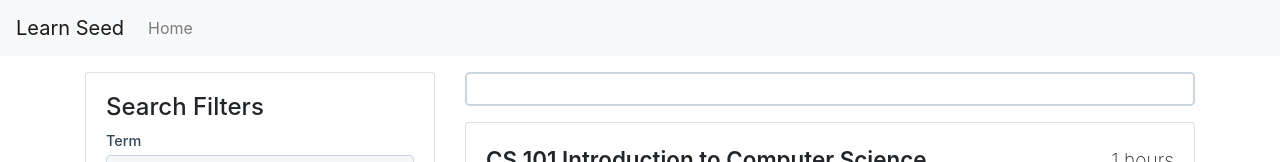
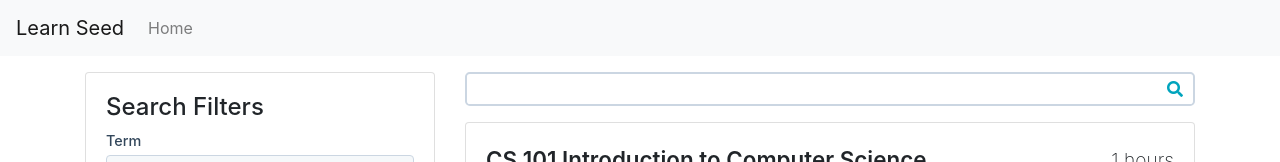
Before and after one commit to Stutive/stutive-ui, a React (Create React App) app: page / in a window 1280 px wide. Shown: the top 162 px of the page. Built offline with nearby package versions, Linux system fonts and the light colour scheme.

Commit message:
More UISelect tweaks

```diff
--- a/src/UIComponents/icon/UIIcon.js
+++ b/src/UIComponents/icon/UIIcon.js
@@ -19,7 +19,8 @@ const UIIcon = ({
   className,
   color = OBSIDIAN,
   name = 'fas fa-angry',
-  size = 'medium'
+  size = 'medium',
+  ...props
 }) => {
   const dynamicStyles = {
     color,
@@ -29,6 +30,7 @@ const UIIcon = ({
     <StyledIcon
       className={classNames(className, name)}
       style={dynamicStyles}
+      {...props}
     ></StyledIcon>
   );
 };
--- a/src/UIComponents/inputs/UISelect.js
+++ b/src/UIComponents/inputs/UISelect.js
@@ -9,6 +9,7 @@ import useHandleClickOutside from '../lib/useHandleClickOutside';
 import * as Tokens from '../../constants/tokens';
 
 import UISelectOptions from './UISelectOptions';
+import UIIcon from '../icon/UIIcon';
 
 const ButtonAnchor = styled(Button)`
   z-index: ${Tokens.QUAD_LAYER};
@@ -44,6 +45,13 @@ const InputAnchor = styled.input`
     border: 2px solid ${Tokens.CALYPSO_MEDIUM};
     outline: none !important;
   }
+`;
+
+const AnchorIconRight = styled(UIIcon)`
+  position: absolute;
+  right: 10px;
+  top: 50%;
+  transform: translateY(-50%);
 `;
 
 const getTextFromValue = (options, value) => {
@@ -116,12 +124,25 @@ const UISearchInput = ({
   return (
     <div ref={wrapperRef} style={{ position: 'relative' }} {...props}>
       {anchorType === 'input' && (
+        <div style={{ position: 'relative' }}>
           <InputAnchor
             onChange={handleSearchChange}
             onFocus={handleShowOptions}
             value={searchQuery}
             placeholder={placeholder}
+            style={{
+              paddingRight: '2em'
+            }}
           />
+          <AnchorIconRight
+            onClick={
+              searchQuery === '' ? handleShowOptions : () => setSearchQuery('')
+            }
+            color={searchQuery === '' ? Tokens.CALYPSO : Tokens.EERIE}
+            name={searchQuery === '' ? 'fas fa-search' : 'fas fa-times'}
+            size="small"
+          />
+        </div>
       )}
       {anchorType === 'button' && (
         <ButtonAnchor onClick={handleToggleOptions}>
```
Lines whose indentation alone changed are shown as unchanged.
